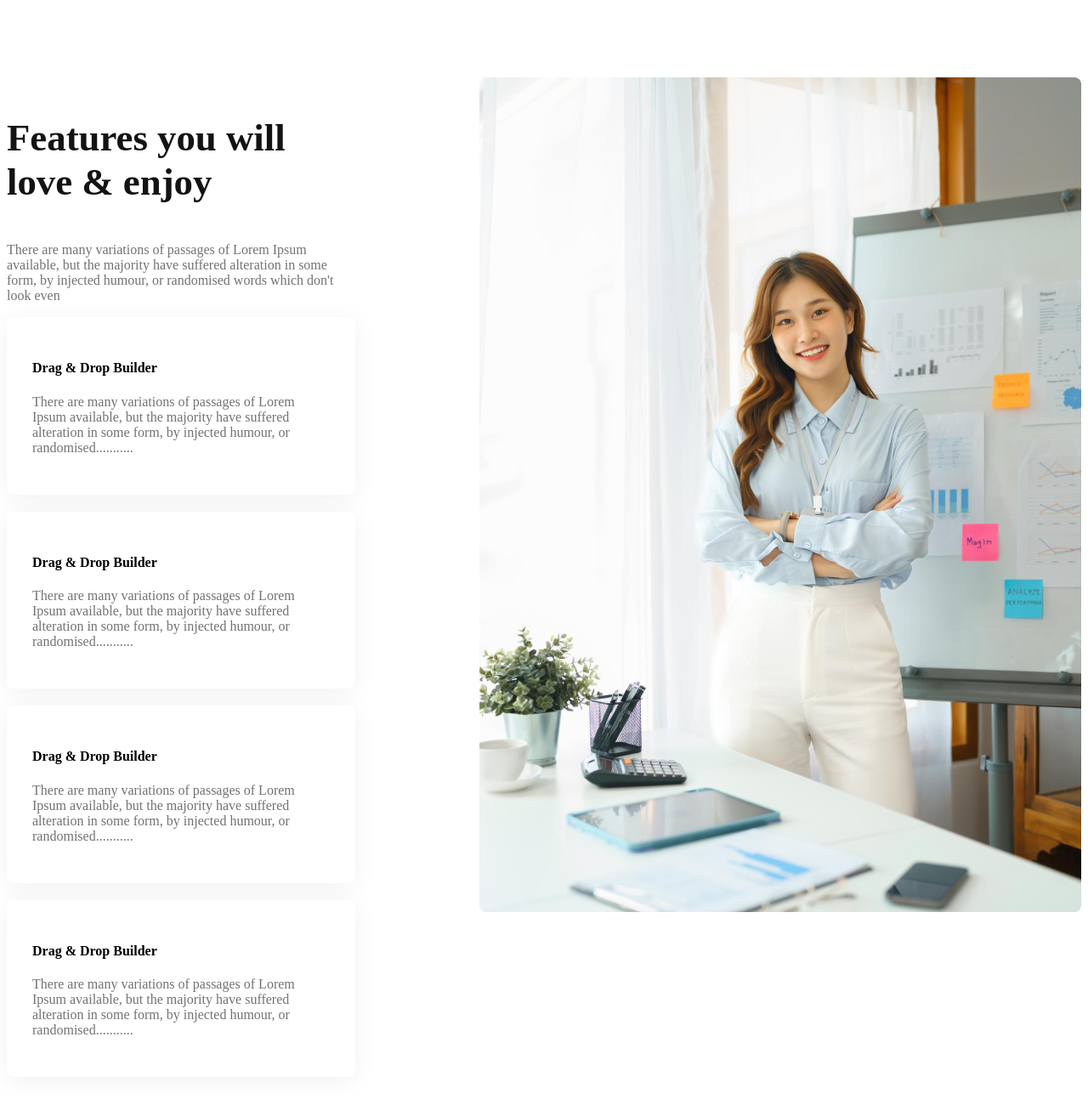
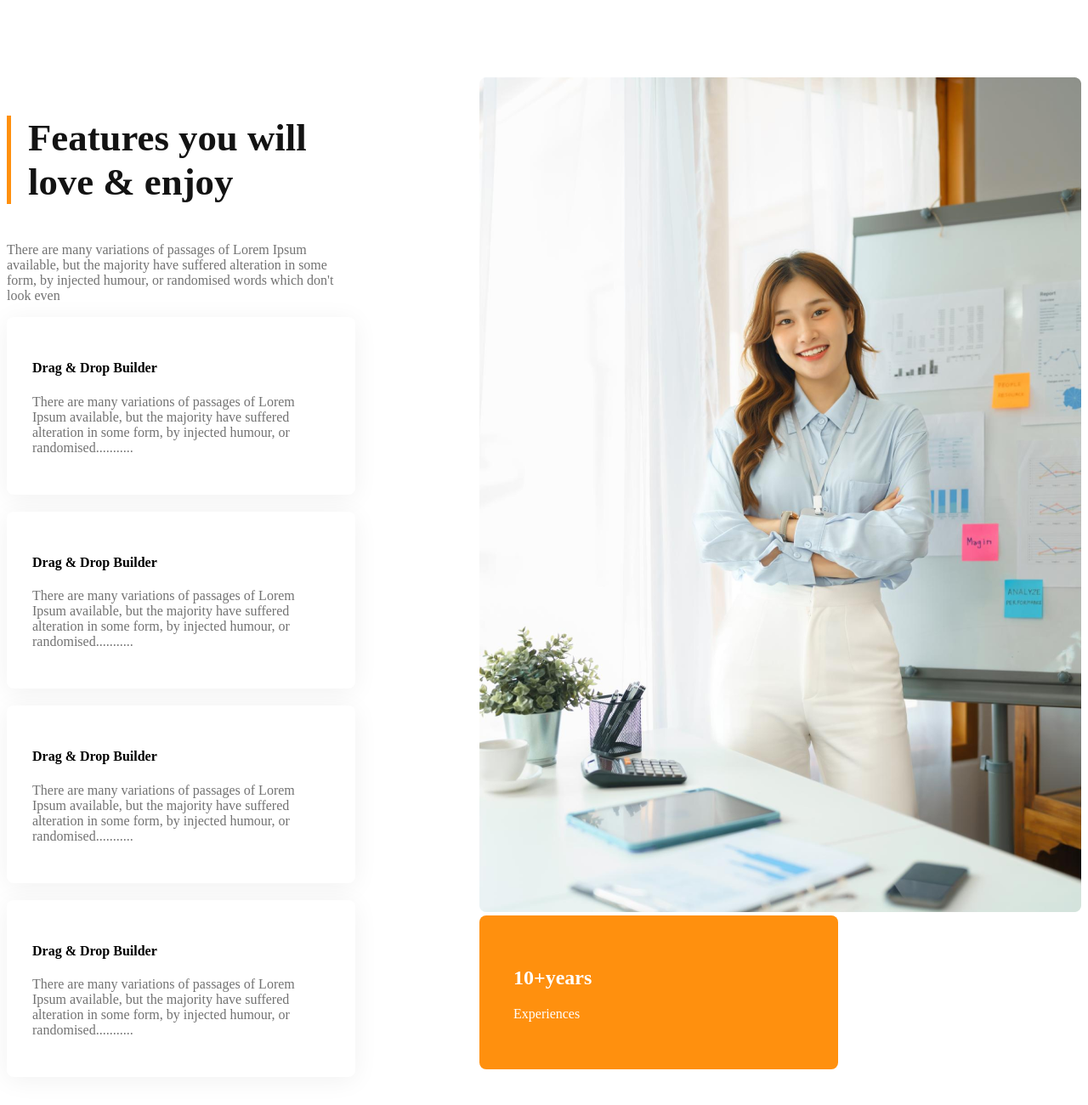
Before and after one commit to emd092655/g3-architects-website, a plain HTML site: page index.html in a window 1280 px wide. Shown: the part 1840-3140 px from the top of the page at 85% size. Drawn offline with Linux system fonts and the light colour scheme.

Commit message:
add featuers-img

```diff
--- a/index.html
+++ b/index.html
@@ -46,7 +46,7 @@
         <!-- features section -->
         <section class="features">
             <div class="feature-content">
-                <h3 class="section-title">Features you will love & enjoy</h3>
+                <h3 class="section-title">Features you will <br> love & enjoy</h3>
                 <p class="text-light-gray">There are many variations of passages of Lorem Ipsum available, but the majority have suffered alteration in some form, by injected humour, or randomised words which don't look even</p>
                 <div class="card">
                     <h4>Drag & Drop Builder</h4>
@@ -67,6 +67,10 @@
             </div>
             <div class="featuers-img">
                 <img src="images/architect.png" alt="">
+                <div class="ten-years-badge">
+                    <h2>10+years</h2>
+                    <p>Experiences</p>
+                </div>
             </div>
         </section>
         <!-- facts section -->
--- a/styles/architects.css
+++ b/styles/architects.css
@@ -102,12 +102,26 @@ main{
     margin-top: 130px;
     gap: 146px;
 }
+.features .section-title{
+    border-left: 5px solid #FF900E;
+    padding-left: 20px;
+}
 .feature-content .card{
     border-radius: 8px;
     background: #FFF;
     box-shadow: 0px 4px 30px 0px rgba(0,0,0,0.06);
     padding: 30px;
     margin-bottom: 20px;
+}
+.ten-years-badge{
+    border-radius:8px;
+    background:#FF900E;
+    color: #fff;
+    width: 342px;
+    padding: 40px;
+}
+.ten-years-badge h3{
+    font-size: 4rem;
 }
 
 
```
